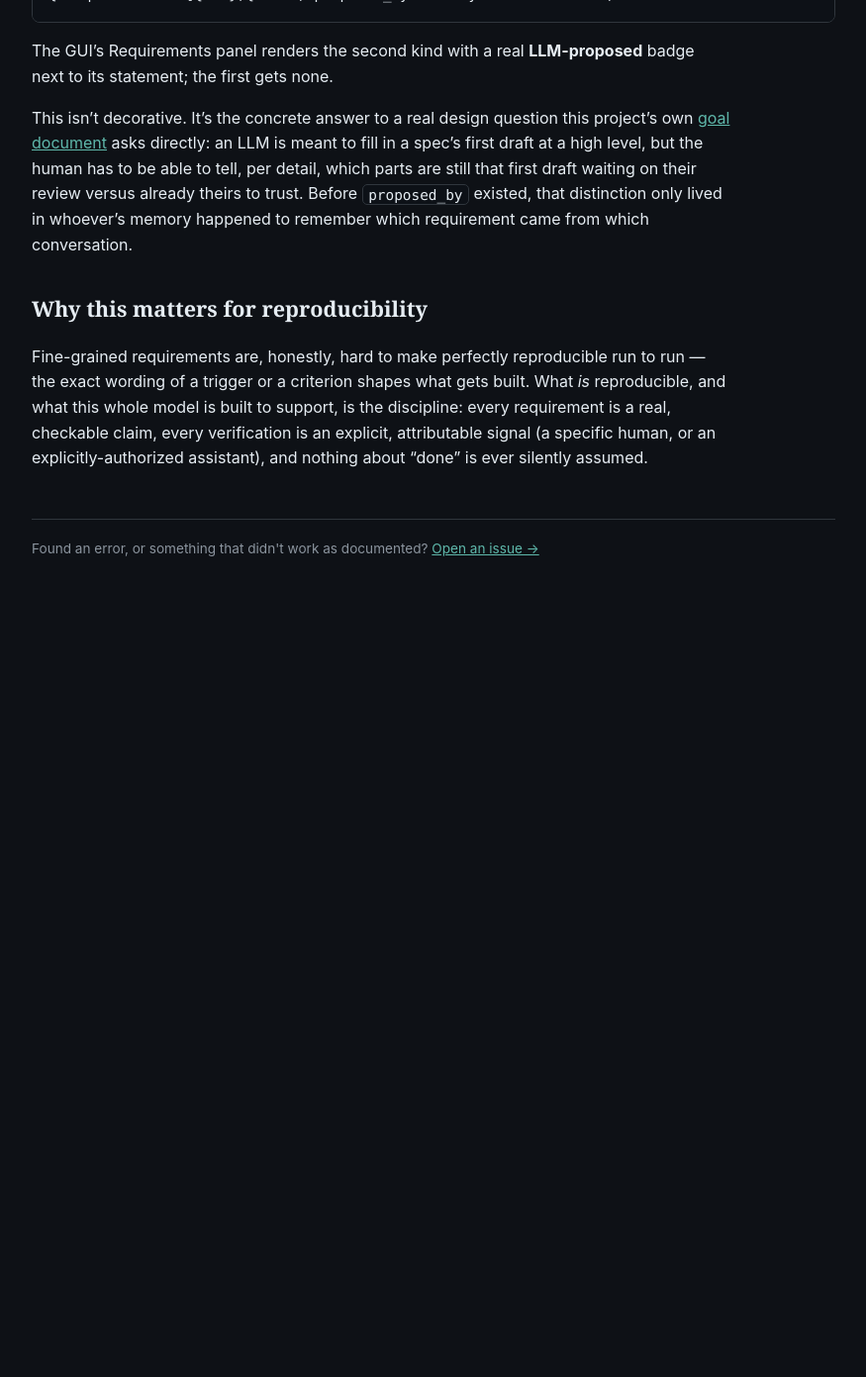
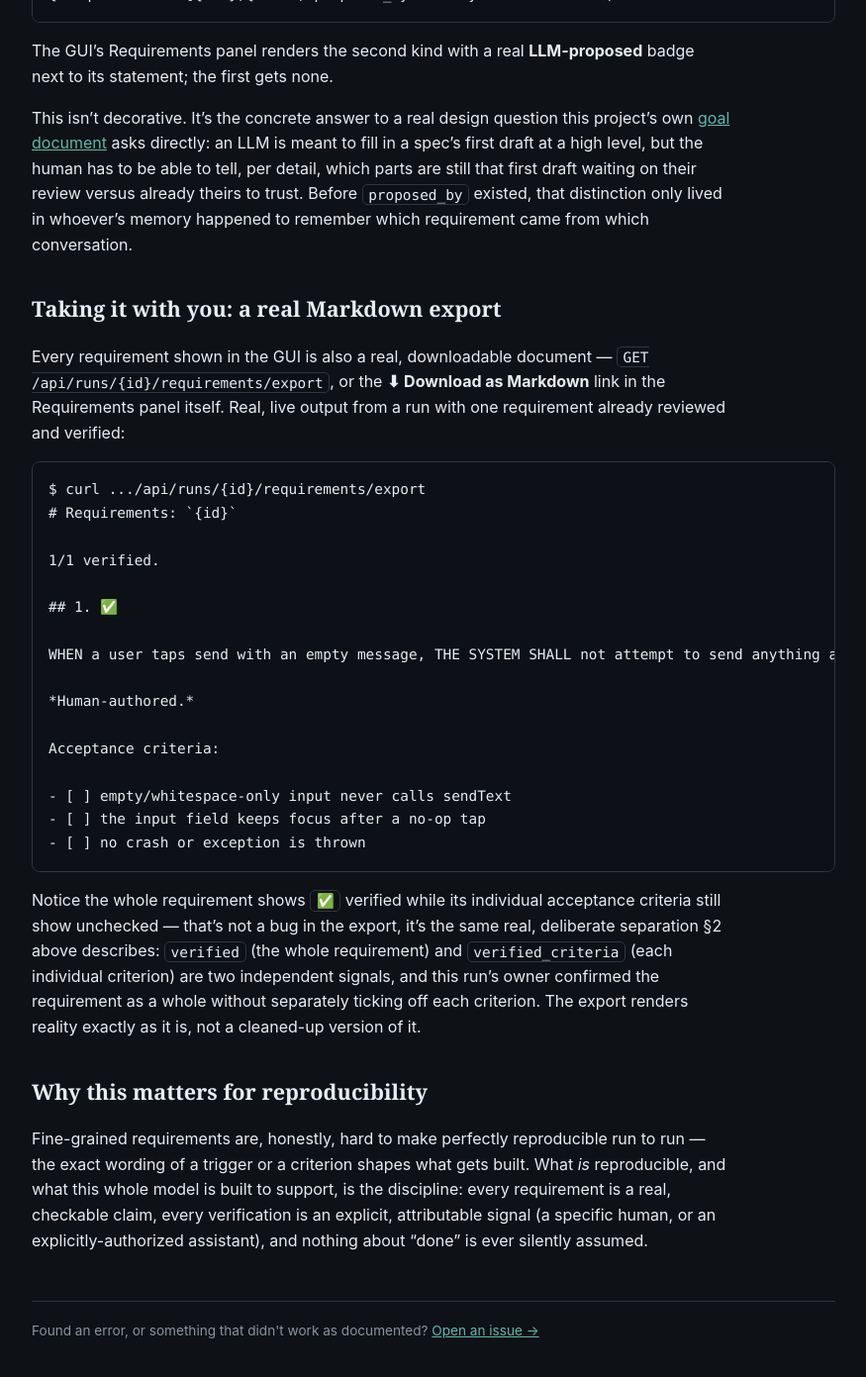
Before and after one commit to scimbe/CADS-devsystem-docs, a Jekyll site: the page built from _explanation/requirements-and-automode.md, in a window 1280 px wide and 1400 px high, scrolled down 2451 px. Shown: the top 1391 px of the window at 99% size, without its empty margins (322-1197 px from the left). Built offline with Jekyll 4.4.1, drawn with Linux system fonts in a browser that asks for light colours; before the commit the page ends 3081 px from its top, so only the background shows below that.

Commit message:
docs: document the real requirements export (#382 §4.4, gap #7)
Real feature shipped 2026-08-05 (CADS-devsystem@950931a). Real, live
example from an actual populated test run, including an honest note
about why the export shows the requirement verified while individual
criteria still show unchecked -- the same real, deliberate separation
the automode section above already explains, not a bug in the export.

````diff
--- a/_explanation/requirements-and-automode.md
+++ b/_explanation/requirements-and-automode.md
@@ -110,6 +110,39 @@ be able to tell, per detail, which parts are still that first draft waiting on t
 already theirs to trust. Before `proposed_by` existed, that distinction only lived in whoever's
 memory happened to remember which requirement came from which conversation.
 
+## Taking it with you: a real Markdown export
+
+Every requirement shown in the GUI is also a real, downloadable document —
+`GET /api/runs/{id}/requirements/export`, or the **⬇ Download as Markdown** link in the
+Requirements panel itself. Real, live output from a run with one requirement already reviewed and
+verified:
+
+```
+$ curl .../api/runs/{id}/requirements/export
+# Requirements: `{id}`
+
+1/1 verified.
+
+## 1. ✅
+
+WHEN a user taps send with an empty message, THE SYSTEM SHALL not attempt to send anything and SHALL leave the input focused for retry
+
+*Human-authored.*
+
+Acceptance criteria:
+
+- [ ] empty/whitespace-only input never calls sendText
+- [ ] the input field keeps focus after a no-op tap
+- [ ] no crash or exception is thrown
+```
+
+Notice the whole requirement shows `✅` verified while its individual acceptance criteria still
+show unchecked — that's not a bug in the export, it's the same real, deliberate separation §2 above
+describes: `verified` (the whole requirement) and `verified_criteria` (each individual criterion)
+are two independent signals, and this run's owner confirmed the requirement as a whole without
+separately ticking off each criterion. The export renders reality exactly as it is, not a cleaned-up
+version of it.
+
 ## Why this matters for reproducibility
 
 Fine-grained requirements are, honestly, hard to make perfectly reproducible run to run — the exact
````
Also changed, not shown: _reference/rest-api.md (+1 -0 lines).
